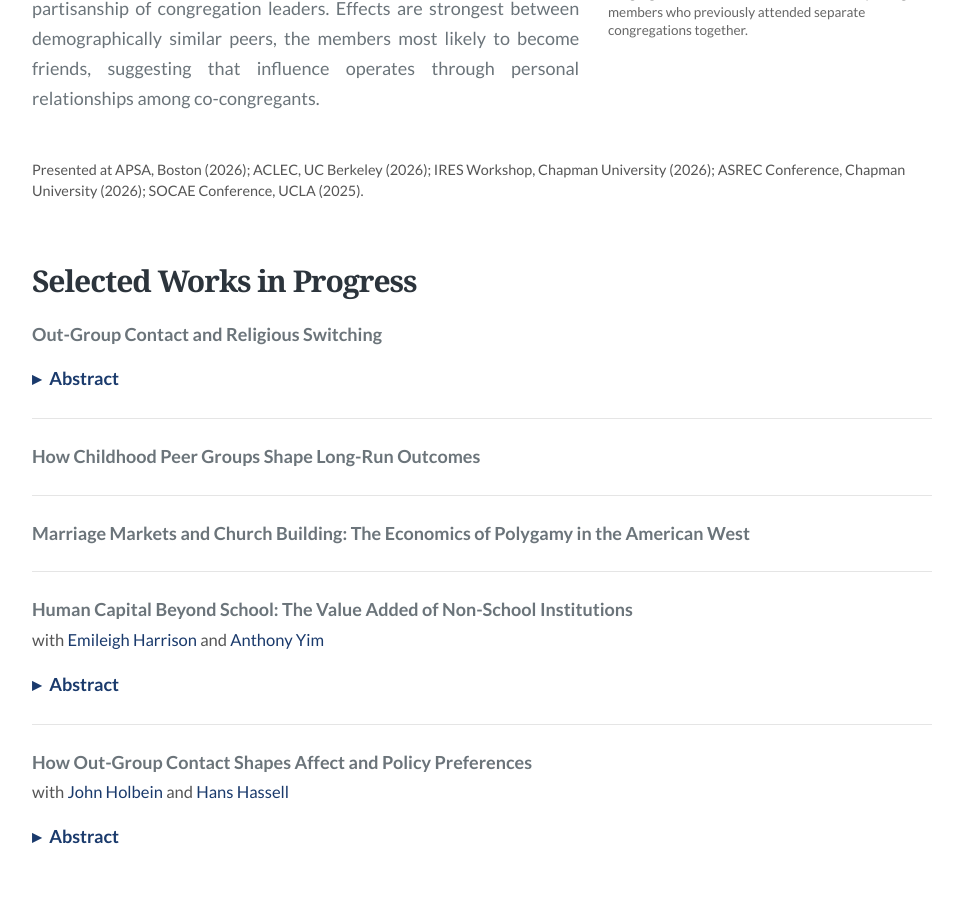
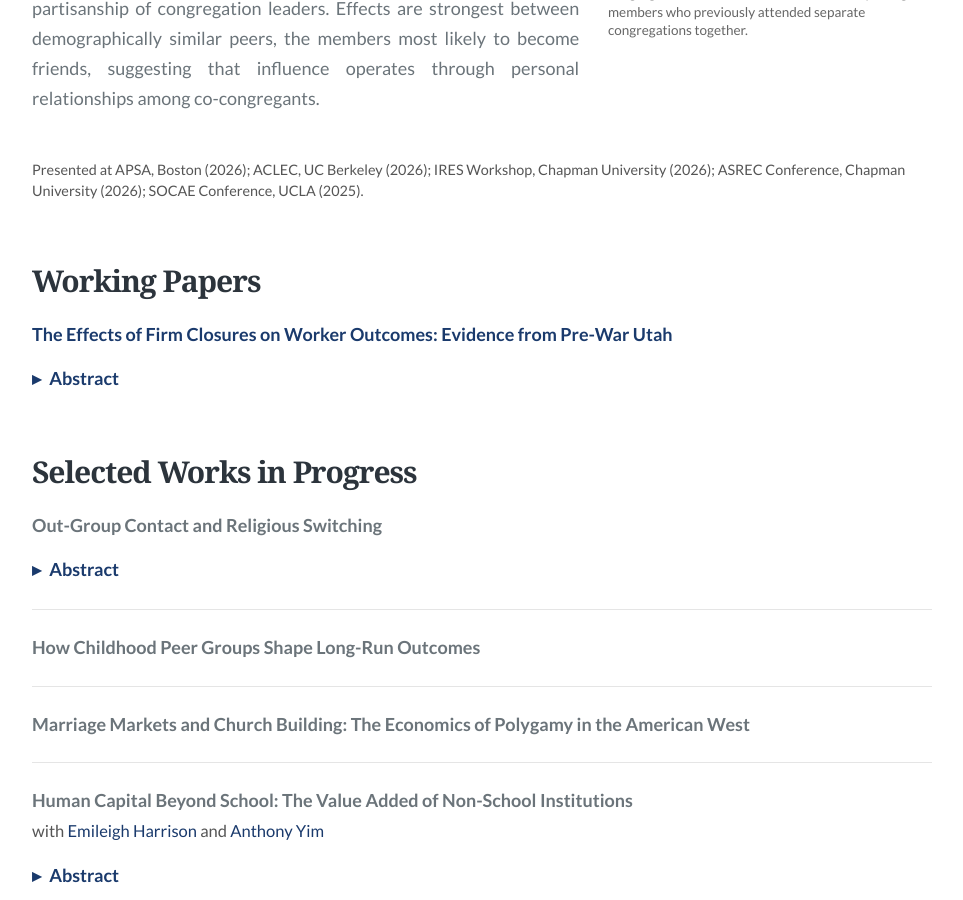
Before and after one commit to kgilliat/kgilliat.github.io, a Jekyll site: the page built from research.md, in a window 1280 px wide and 900 px high, scrolled down 1029 px. Shown: the whole window, without its empty margins (158-1121 px from the left). Built offline with Jekyll 4.4.1, drawn with Linux system fonts in a browser that asks for light colours.

Commit message:
Add firm closures working paper
- New Working Papers section on the research page with the paper linked
  and a collapsible abstract
- Publish the draft at /papers/firm_closure_effects.pdf
- Add the title to the CV under a new Working Papers section

Co-Authored-By: Claude Opus 5 (1M context) <noreply@anthropic.com>

```diff
--- a/research.md
+++ b/research.md
@@ -125,6 +125,16 @@ title: Research
   <div class="paper-meta presented">Presented at APSA, Boston (2026); ACLEC, UC Berkeley (2026); IRES Workshop, Chapman University (2026); ASREC Conference, Chapman University (2026); SOCAE Conference, UCLA (2025).</div>
 </div>
 
+## Working Papers
+
+<div class="paper">
+  <div class="paper-title"><a href="{{ '/papers/firm_closure_effects.pdf' | relative_url }}">The Effects of Firm Closures on Worker Outcomes: Evidence from Pre-War Utah</a></div>
+  <details class="abstract">
+    <summary>Abstract</summary>
+    <p>What was the role of firms in shaping workers&rsquo; careers historically and how much did it matter when their firm closed? To answer these questions, we construct an annual linked employer-employee panel for 1900&ndash;1940 from the city directories of Salt Lake City and Ogden, Utah, which listed every adult resident with his occupation, employer and address. Transcribing 76 editions and 3.6 million listings, we harmonize employers across editions, link men across editions and, through FamilySearch, to the complete-count censuses, and then validate the panel against the census. We show that the firms played a major role in the pre-war urban economy. Most working-aged men were employed at a firm, and most career advancement occurred within firm. Using a stacked event study in which we compare men at failed firms to matched comparison men at surviving firms, we find that firm closure led to persistent negative effects on worker&rsquo;s labor market outcomes. Displaced men were 30 percentage points less likely to be listed with an employer a year later and 11 points less likely eight years later. One tenth moved away from the city and the rest were less likely to have steady employment and more likely to hold lower-status occupations. Marriage, fertility, and mortality were unaffected. Closures in 1930&ndash;1933, the early years of the Great Depression, were even more detrimental to worker outcomes.</p>
+  </details>
+</div>
+
 ## Selected Works in Progress
 
 <div class="paper">
```
Also changed, not shown: 2 other files.
